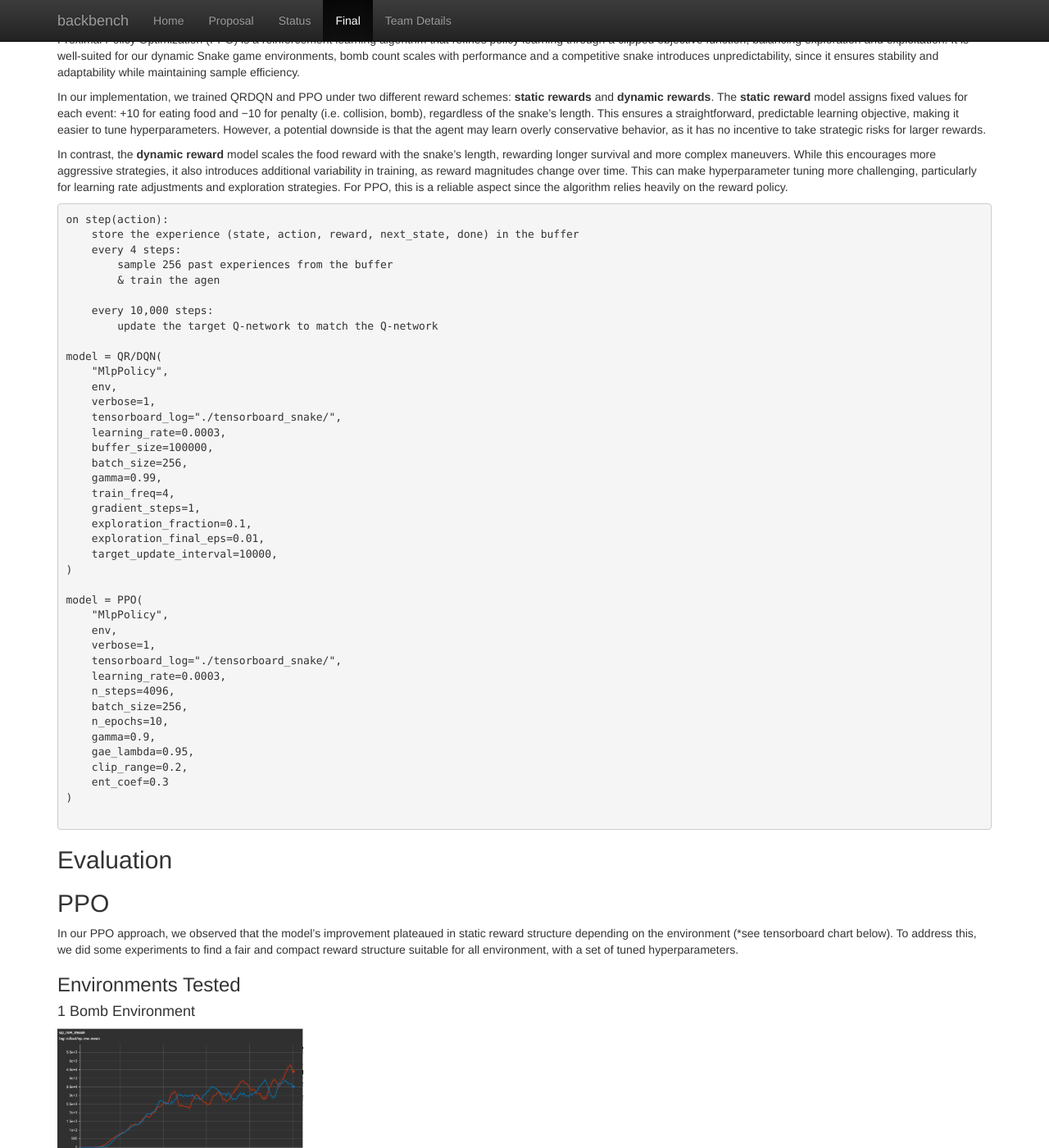
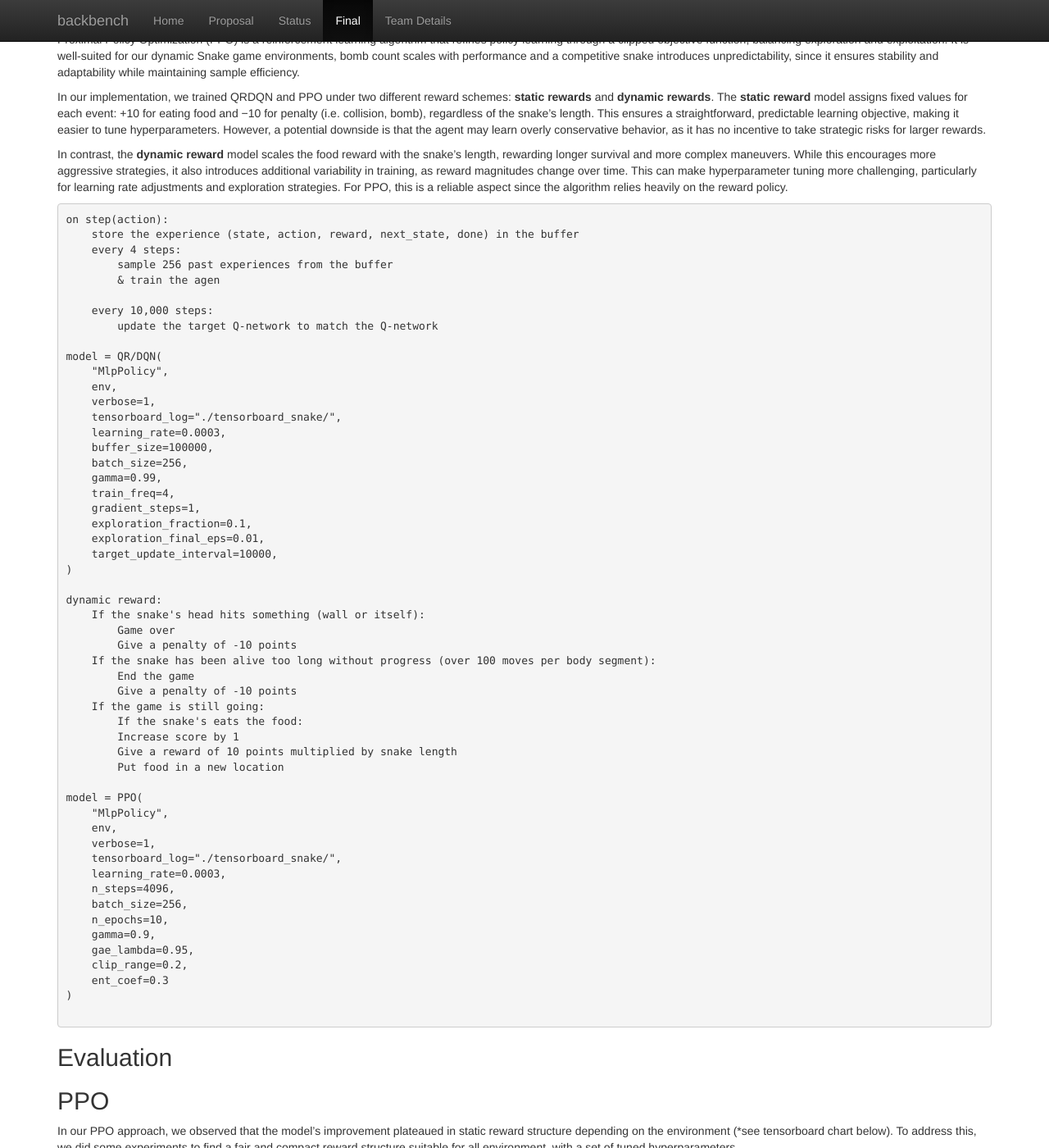
Before and after one commit to mcthoma1/backbench, a Jekyll site: the page built from docs/final.md, in a window 1280 px wide and 1400 px high, scrolled down 1546 px. Shown: the whole window at 82% size. Built offline with Jekyll 4.4.1, drawn with Linux system fonts in a browser that asks for light colours.

Commit message:
dynamic reward pseudo

```diff
--- a/docs/final.md
+++ b/docs/final.md
@@ -73,6 +73,19 @@ model = QR/DQN(
     target_update_interval=10000,
 )
 
+dynamic reward:
+    If the snake's head hits something (wall or itself):
+        Game over
+        Give a penalty of -10 points
+    If the snake has been alive too long without progress (over 100 moves per body segment):
+        End the game
+        Give a penalty of -10 points
+    If the game is still going:
+        If the snake's eats the food:
+        Increase score by 1
+        Give a reward of 10 points multiplied by snake length
+        Put food in a new location
+
 model = PPO(
     "MlpPolicy",
     env,
```
